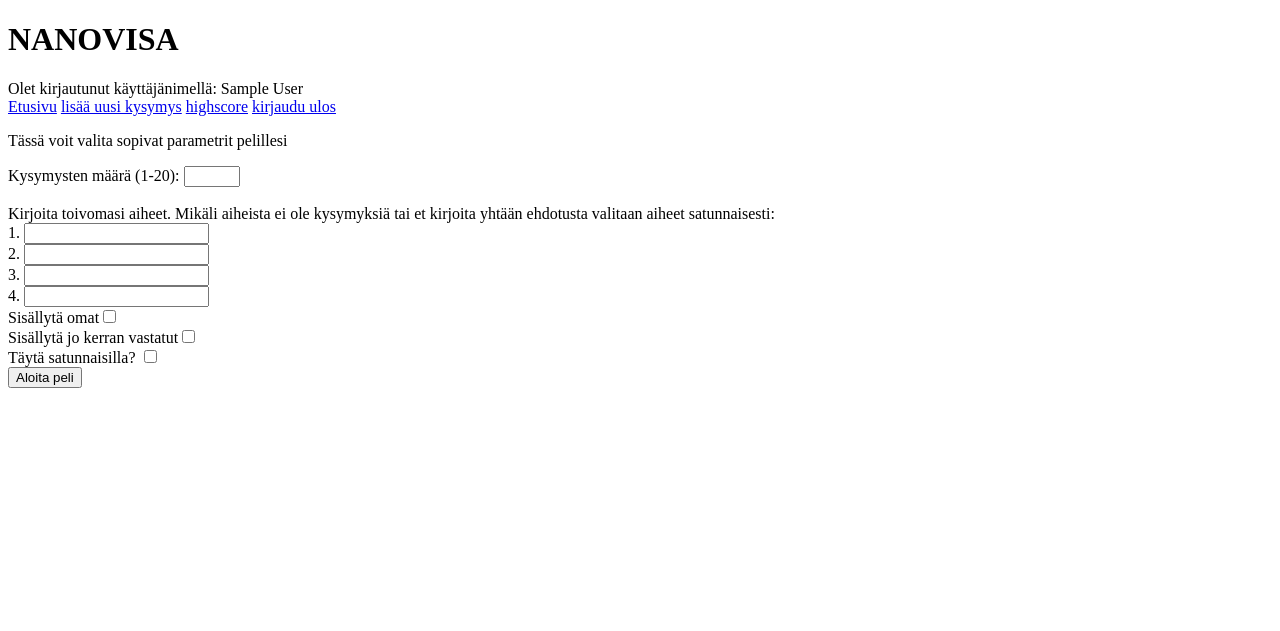
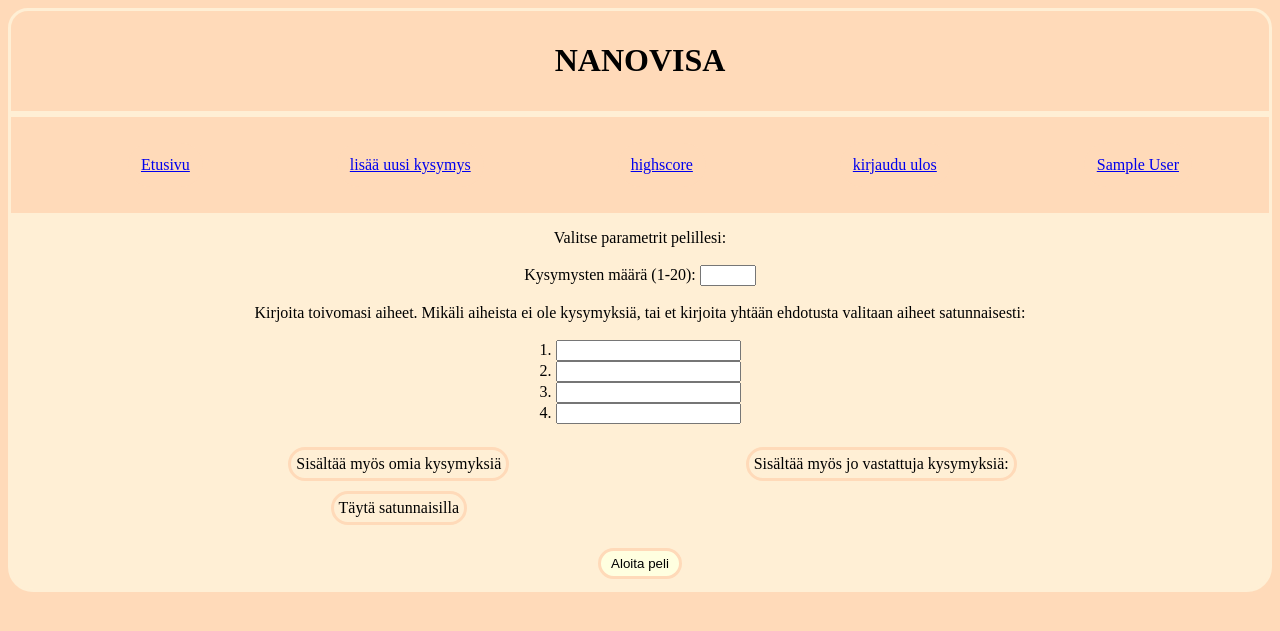
Before and after one commit to Jiisala/Nanovisa, a Flask app: page / in a window 1280 px wide. Shown: the top 631 px of the page. Run offline with Flask 2, Linux system fonts and the light colour scheme; the visitor is signed in with stand-in values (Sample User, id 1); some libraries are stand-ins or nearby versions.

Commit message:
CSS added

```diff
--- a/routes.py
+++ b/routes.py
@@ -104,7 +104,6 @@ def results():
 def answered_question():
     id = request.form.get("id")
     question_id = session["question_set"][int(id)]["id"]
-    print("Q ID", question_id)
     question_user_id = session["question_set"][int(id)]["user_id"]
     answer = int(request.form.get("answer"))
     correct_or_not =  answer == int(session["question_set"][int(id)]["answer"])
@@ -134,11 +133,12 @@ def tag_question():
     return render_template("flag.html", id = id)
 
 @app.route("/confirm_flag", methods=["POST"])
-def confirm_tag():
-    id = request.form.get("id")
+def confirm_flag():
+    question_id = request.form.get("id")
     reason = request.form.get("reason")
     try:
-        questions.flag_question(id, reason)
+        print("routes", question_id, reason)
+        questions.flag_question(question_id,reason)
     except:
         print("error handling goes here, when I get around adding it")
     return render_template("results.html")
@@ -167,7 +167,6 @@ def deald_with_flagged_questions():
 @app.route("/updatequestion/<int:id>", methods=["GET", "POST"])
 def update_question(id):
     question_to_update = questions.get_one_question(id)
-    print ("BOOOOM", question_to_update)
     if request.method == "GET":
         return render_template("updatequestion.html", id = id, question = question_to_update)
     if request.method == "POST":
@@ -194,11 +193,13 @@ def update_question(id):
 def update_user():
     user_id = request.form.get("user_id")
     if request.form.get("action") == "oikeudet":
-        try:
-            admin_status = users.toggle_admin(user_id)
+
+        admin_status = users.toggle_admin(user_id)
+        if admin_status:
             flash(f'Käyttäjän {user_id} ylläpito oikeus on nyt: {admin_status}', "message success")
-        except:
-            flash("Syystä tai toisesta ylläpitäjän statusta ei voitu päivittää", "message_error")
+        else:
+            print("HERE")
+            flash(f"Käyttäjää {user_id} ei löytynyt, tarkista ID", "message error")
 
 
     if request.form.get("action") == "poista":
@@ -206,7 +207,7 @@ def update_user():
             users.remove_user(user_id)
             flash(f'Käyttäjän {user_id} on nyt poistettu', "message success")
         except:
-            flash("Syystä tai toisesta käyttäjää ei voitu poistaa", "message_error")
+            flash("Syystä tai toisesta käyttäjää ei voitu poistaa", "message error")
 
     return redirect("/admin")
 
--- a/services/questions.py
+++ b/services/questions.py
@@ -429,8 +429,10 @@ def get_all_keywords():
     return suggestions
 
 def flag_question(id, reason):
+    print("here")
     user_id = session.get("user_id")
-    question_id = session["question_set"][id]["id"]
+    question_id = session["question_set"][int(id)]["id"]
+    print("UID, QUID", user_id, question_id)
     try:
         sql="""INSERT INTO flagged_questions (question_id, flagger_id, reason)
             VALUES(:question_id, :user_id, :reason)"""
--- a/services/users.py
+++ b/services/users.py
@@ -51,17 +51,15 @@ def toggle_admin(user_id):
 
     if check_admin_rights():
 
-        try:
-            sql = """UPDATE users
-            SET admin = NOT admin
-            WHERE id = :user_id
-            RETURNING admin"""
+        sql = """UPDATE users
+        SET admin = NOT admin
+        WHERE id = :user_id
+        RETURNING admin"""
 
-            result=db.session.execute(sql, {"user_id":user_id})
-            db.session.commit()
-            admin = result.fetchone()
-        except:
-            return False
+        result=db.session.execute(sql, {"user_id":user_id})
+        db.session.commit()
+        admin = result.fetchone()
+
     return admin
 def remove_user(user_id):
     if check_admin_rights():
--- /dev/null
+++ b/static/main.css
@@ -0,0 +1,153 @@
+body {
+  background-color: peachpuff;
+}
+nav {
+  margin: auto;
+  max-width: 80em;
+  background-color: peachpuff;
+  padding: 10px;
+  border: solid;
+  border-color: papayawhip;
+}
+nav ul {
+  list-style-type: none;
+  display: flex;
+  justify-content: space-around;
+  overflow: hidden;
+}
+nav li {
+  float: left;
+}
+a {
+  display: block;
+  padding: 10px;
+  border-radius: 25px;
+  border: solid transparent;
+  background-color: peachpuff;
+}
+a:hover {
+  background-color: papayawhip;
+  color: black;
+}
+a:visited {
+  color: black;
+}
+.header {
+  margin: auto;
+  max-width: 80em;
+  text-align: center;
+  padding: 10px;
+  background-color: peachpuff;
+  border-radius: 20px 20px 0px 0px;
+
+  border: solid;
+  border-color: papayawhip;
+}
+
+.container {
+  margin: auto;
+  max-width: 80em;
+  border-radius: 0px 0px 25px 25px;
+  background-color: papayawhip;
+  padding: 10px;
+  border: solid;
+  border-color: papayawhip;
+}
+.basic {
+  text-align: center;
+  word-wrap: break-word;
+  hyphens: auto;
+
+  margin: auto;
+  max-width: 70em;
+}
+.question {
+  margin: auto;
+  max-width: 60em;
+  border-radius: 25px;
+  border-style: solid;
+  border-color: peachpuff;
+  background-color: antiquewhite;
+  padding: 20px;
+  text-align: left;
+  word-wrap: break-word;
+  hyphens: auto;
+}
+.wrapper {
+  margin: auto;
+  max-width: 60em;
+
+  display: grid;
+  justify-items: center;
+
+  grid-template-columns: repeat(auto-fit, minmax(20em, 1fr));
+  grid-column-gap: 0.3em;
+}
+.clickable_label {
+  padding: 5px;
+}
+.clickable_label > input {
+  /* HIDE RADIO */
+  visibility: hidden; /* Makes input not-clickable */
+  position: absolute; /* Remove input from document flow */
+}
+.clickable_label > input + div {
+  /* DIV STYLES */
+  padding: 5px;
+  cursor: pointer;
+  text-align: center;
+  word-wrap: break-word;
+  hyphens: auto;
+  border: solid peachpuff;
+  border-radius: 25px;
+}
+.clickable_label > input + div:hover {
+  /* DIV STYLES */
+
+  border: solid peachpuff;
+  border-radius: 25px;
+}
+.clickable_label > input:checked + div {
+  /* (RADIO CHECKED) DIV STYLES */
+
+  background-color: lightyellow;
+  border: solid peachpuff;
+  border-radius: 25px;
+}
+input[type="submit"] {
+  max-width: 100%;
+  padding: 5px 10px;
+  width: fit-content;
+  background-color: lightyellow;
+  border: solid peachpuff;
+  border-radius: 25px;
+}
+input[type="submit"]:hover {
+  background-color: peachpuff;
+  border: solid peachpuff;
+  border-radius: 25px;
+}
+
+.message_success {
+  padding: 5px;
+  margin: auto;
+  width: fit-content;
+  background-color: peachpuff;
+  border: 2px solid palegreen;
+  text-align: center;
+  word-wrap: break-word;
+  hyphens: auto;
+  border-radius: 25px;
+}
+
+.message_error {
+  padding: 5px;
+  margin: auto;
+  width: fit-content;
+  background-color: peachpuff;
+  border: 2px solid palevioletred;
+  text-align: center;
+  word-wrap: break-word;
+  hyphens: auto;
+  border-radius: 25px;
+}
--- a/templates/highscores.html
+++ b/templates/highscores.html
@@ -1,8 +1,10 @@
 {% extends "layout.html" %} {% block content %}
-<div>
+<div class="basic">
   <h3>PARHAAT PISTEET</h3>
   {% for i in range(highscorelist | length) %}
-  <div>{{ i+1 }}. {{ highscorelist[i][1] }} {{ highscorelist[i][2] }}</div>
+  <div>
+    <b>{{ i+1 }}.</b> {{ highscorelist[i][1] }} {{ highscorelist[i][2] }}
+  </div>
   {% endfor %}
 </div>
 {% endblock %}
--- a/templates/index.html
+++ b/templates/index.html
@@ -1,12 +1,23 @@
 {%extends "layout.html"%} {% block content %}
-<p>
-  Tässä voit valita sopivat parametrit pelillesi
+<div class="basic">
+  Valitse parametrit pelillesi: <br /><br />
   <form action="/game_start" method="post">
-  Kysymysten määrä (1-20): <input type="number" id="how_many" name="how_many" min="1" max="20" required> <br/>
-    <br/>
-    Kirjoita toivomasi aiheet. Mikäli aiheista ei ole kysymyksiä tai et kirjoita yhtään ehdotusta valitaan aiheet satunnaisesti: <br/>
-    {%for a in range(4)%}
-    {{a+1}}. <input type="text" id="keywords{{a}}" name="keywords" />
+    Kysymysten määrä (1-20):
+    <input
+      type="number"
+      id="how_many"
+      name="how_many"
+      min="1"
+      max="20"
+      required
+    />
+    <br />
+    <br />
+    Kirjoita toivomasi aiheet. Mikäli aiheista ei ole kysymyksiä, tai et
+    kirjoita yhtään ehdotusta valitaan aiheet satunnaisesti: <br />
+    <br />
+    {%for a in range(4)%} {{a+1}}.
+    <input type="text" id="keywords{{a}}" name="keywords" />
 
     <script>
 
@@ -23,14 +34,24 @@
     </script>
     <br />
     {%endfor%}
-
-  Sisällytä omat<input type="checkbox" id="include_own" name="include_own"><br/>
-  Sisällytä jo kerran vastatut<input type="checkbox" id="include_answered" name="include_answered"><br/>
-  Täytä satunnaisilla? <input type="checkbox" id="fill_with_random" name="fill_with_random"><br/>
-  <input type="hidden" name="csrf_token" value="{{csrf_token()}}" />
-  <input type="submit" value="Aloita peli" />
-
-
+    <br />
+    <div class="wrapper">
+      <label class="clickable_label">
+        <input type="checkbox" id="include_own" name="include_own" />
+        <div>Sisältää myös omia kysymyksiä</div>
+      </label>
+      <label class="clickable_label">
+        <input type="checkbox" id="include_answered" name="include_answered" />
+        <div>Sisältää myös jo vastattuja kysymyksiä:</div>
+      </label>
+      <label class="clickable_label">
+        <input type="checkbox" id="fill_with_random" name="fill_with_random" />
+        <div>Täytä satunnaisilla</div>
+      </label>
+      <input type="hidden" name="csrf_token" value="{{csrf_token()}}" />
+    </div>
+    <br />
+    <input type="submit" value="Aloita peli" />
   </form>
-</p>
+</div>
 {%endblock%}
--- a/templates/layout.html
+++ b/templates/layout.html
@@ -1,4 +1,7 @@
 <!DOCTYPE html>
+<html lang="fi">
+  <link rel="stylesheet" href="/static/main.css" />
+  <meta name="viewport" content="width=device-width, initial-scale=1" />
   <head>
     <title>NANOVISA</title>
 
@@ -14,9 +17,10 @@
   </head>
 
   <body>
+    <div class="header">
       <h1>NANOVISA</h1>
-  {% if session.user_id %}
-    Olet kirjautunut käyttäjänimellä: {{ session.user_name }}
-  {% endif %}
-  {% include "navigation.html" %} {% block content %}{% endblock %}
+    </div>
+    {% include "navigation.html" %}
+    <div class="container">{% block content %}{% endblock %}</div>
   </body>
+</html>
--- a/templates/navigation.html
+++ b/templates/navigation.html
@@ -1,12 +1,17 @@
 <header>
   {% if session.user_id%}
   <nav>
-    <a href="/">Etusivu</a>
-    <a href="/newquestion">lisää uusi kysymys</a>
-    <a href="/highscores">highscore</a>
-    <a href="/logout">kirjaudu ulos</a>
-    {% if is_admin() %} <a href="/admin">ylläpito</a>
-    {% endif %}
+    <ul>
+      <li><a href="/">Etusivu</a></li>
+      <li><a href="/newquestion">lisää uusi kysymys</a></li>
+      <li><a href="/highscores">highscore</a></li>
+      <li><a href="/logout">kirjaudu ulos</a></li>
+      {% if is_admin() %}
+      <li><a href="/admin">ylläpito</a></li>
+      {% endif %} {% if session.user_id %}
+      <li><a href="/profile">{{ session.user_name }}</a></li>
+      {% endif %}
+    </ul>
   </nav>
   {% endif %}
 </header>
--- a/templates/newquestion.html
+++ b/templates/newquestion.html
@@ -1,4 +1,5 @@
 {% extends "layout.html" %} {% block content %}
+<div class="basic">
   <h2>Lisää uusi kysymys</h2>
   {% for message in get_flashed_messages(category_filter=["message success"]) %}
   <div class="message_success">{{ message }}</div>
@@ -15,8 +16,8 @@
     ></textarea>
     <p>
       Vastausvaihtoehdot: <br />
-    {% for a in ["A","B","C","D"] %}
-    {{ a }}: <input type="text" id="choice" name="choice" required /> <br />
+      {% for a in ["A","B","C","D"] %} {{ a }}:
+      <input type="text" id="choice" name="choice" required /> <br />
       {% endfor %}
     </p>
     <label for="answer">Valitse oikea vastaus</label>
@@ -55,4 +56,5 @@
       <input type="submit" value="Lisää" />
     </p>
   </form>
+</div>
 {% endblock %}
```
Also changed, not shown: templates/admin.html (+43 -13 lines), templates/flag.html (+6 -6 lines), templates/game.html (+32 -14 lines), templates/login.html (+18 -15 lines), templates/profile.html (+16 -3 lines), templates/results.html (+22 -22 lines), templates/updatequestion.html (+7 -5 lines). Lines whose indentation alone changed are shown as unchanged.
